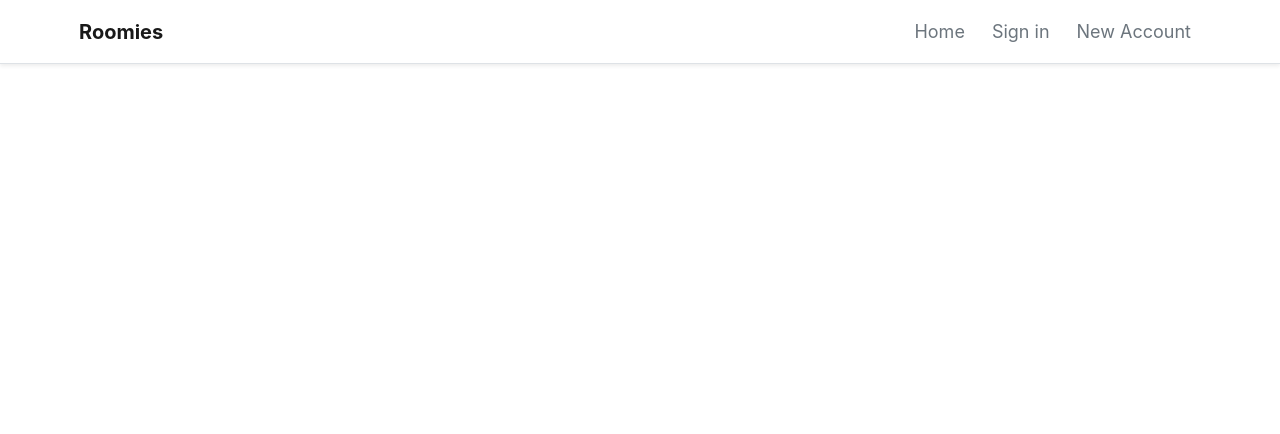
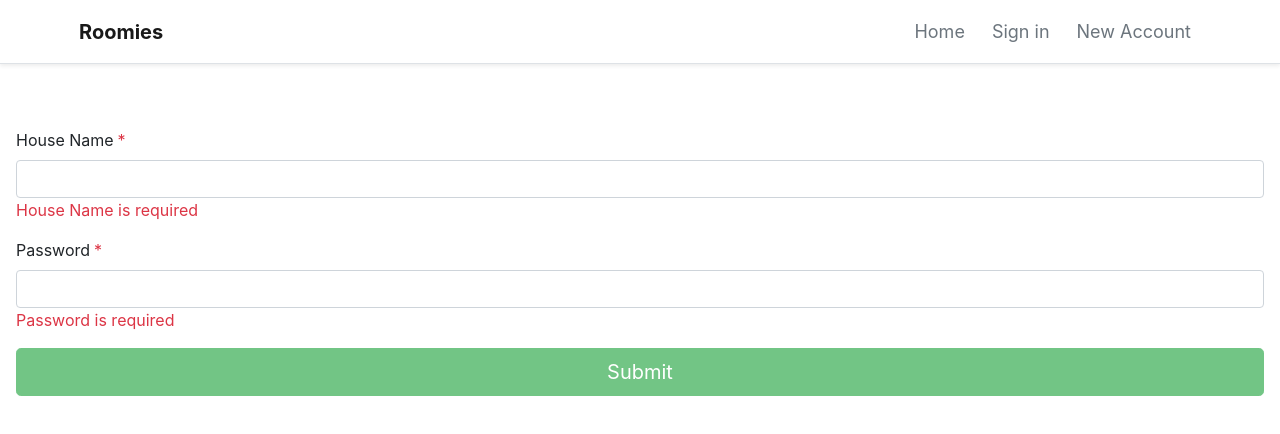
Before and after one commit to HeidiTran/Roomies, an Angular app in the folder roomies-client/: page /joinHouse in a window 1280 px wide. Before the commit this address led to /. Shown: the top 434 px of the page. Built offline with nearby package versions, Linux system fonts and the light colour scheme.

Commit message:
Create bootstrap modal form

```diff
--- a/roomies-client/src/app/app-routing.module.ts
+++ b/roomies-client/src/app/app-routing.module.ts
@@ -4,12 +4,14 @@ import { CreateAccountComponent } from './create-account/create-account.componen
 import { SignInComponent } from './sign-in/sign-in.component';
 import { AddGroceryItemComponent } from './add-grocery-item/add-grocery-item.component';
 import { TransitionComponent } from './transition/transition.component';
+import { JoinHouseComponent } from './join-house/join-house.component';
 
 const routes: Routes = [
   { path: 'newAccount', component: CreateAccountComponent },
   { path: 'signIn', component: SignInComponent },
   { path: 'addGroceryItem', component: AddGroceryItemComponent},
   { path: 'transition', component: TransitionComponent },
+  { path: 'joinHouse', component: JoinHouseComponent },
 ];
 
 @NgModule({
--- a/roomies-client/src/app/join-house/join-house.component.html
+++ b/roomies-client/src/app/join-house/join-house.component.html
@@ -1 +1,32 @@
-<p>join-house works!</p>
+<div class="modal-body">
+    <form [formGroup]="joinHouseForm" (ngSubmit)="onSubmit()">
+        <!-- House Name -->
+        <div class="form-group">
+          <label for="housename"
+            >House Name<span class="text-danger ml-1">*</span></label
+          >
+          <input type="text" formControlName="housename" class="form-control" />
+          <div *ngIf="form.housename.errors" class="text-danger">
+            <div *ngIf="form.housename.errors.required">
+              House Name is required
+            </div>
+          </div>
+        </div>
+        <!-- Password -->
+        <div class="form-group">
+          <label for="password"
+            >Password<span class="text-danger ml-1">*</span></label
+          >
+          <input type="password" formControlName="password" class="form-control" />
+          <div *ngIf="form.password.errors" class="text-danger">
+            <div *ngIf="form.password.errors.required">
+              Password is required
+            </div>
+            <div *ngIf="form.password.hasError('minlength')">
+              Password length must be at least 8 characters
+            </div>
+          </div>
+        </div>
+        <button type="submit" class="btn btn-success btn-lg btn-block" [disabled]="!joinHouseForm.valid">Submit</button>
+      </form>
+</div>
--- a/roomies-client/src/app/join-house/join-house.component.ts
+++ b/roomies-client/src/app/join-house/join-house.component.ts
@@ -1,4 +1,5 @@
 import { Component, OnInit } from '@angular/core';
+import { FormBuilder, FormGroup, Validators } from '@angular/forms';
 
 @Component({
   selector: 'app-join-house',
@@ -6,10 +7,23 @@ import { Component, OnInit } from '@angular/core';
   styleUrls: ['./join-house.component.css']
 })
 export class JoinHouseComponent implements OnInit {
+  joinHouseForm: FormGroup;
 
-  constructor() { }
+  constructor(private formBuilder: FormBuilder) { }
 
   ngOnInit() {
+    this.joinHouseForm = this.formBuilder.group({
+      housename: ['', Validators.required],
+      password: ['', [Validators.required, Validators.minLength(8)]]
+    });
   }
+  get form() { return this.joinHouseForm.controls; }
 
+  onSubmit() {
+    // TODO: call the service to send the form to backend
+    console.log(this.joinHouseForm.value);
+
+    // TODO: if success: redirect to house sign in
+    // TODO: if fail: alert the user and reset form
+  }
 }
```
